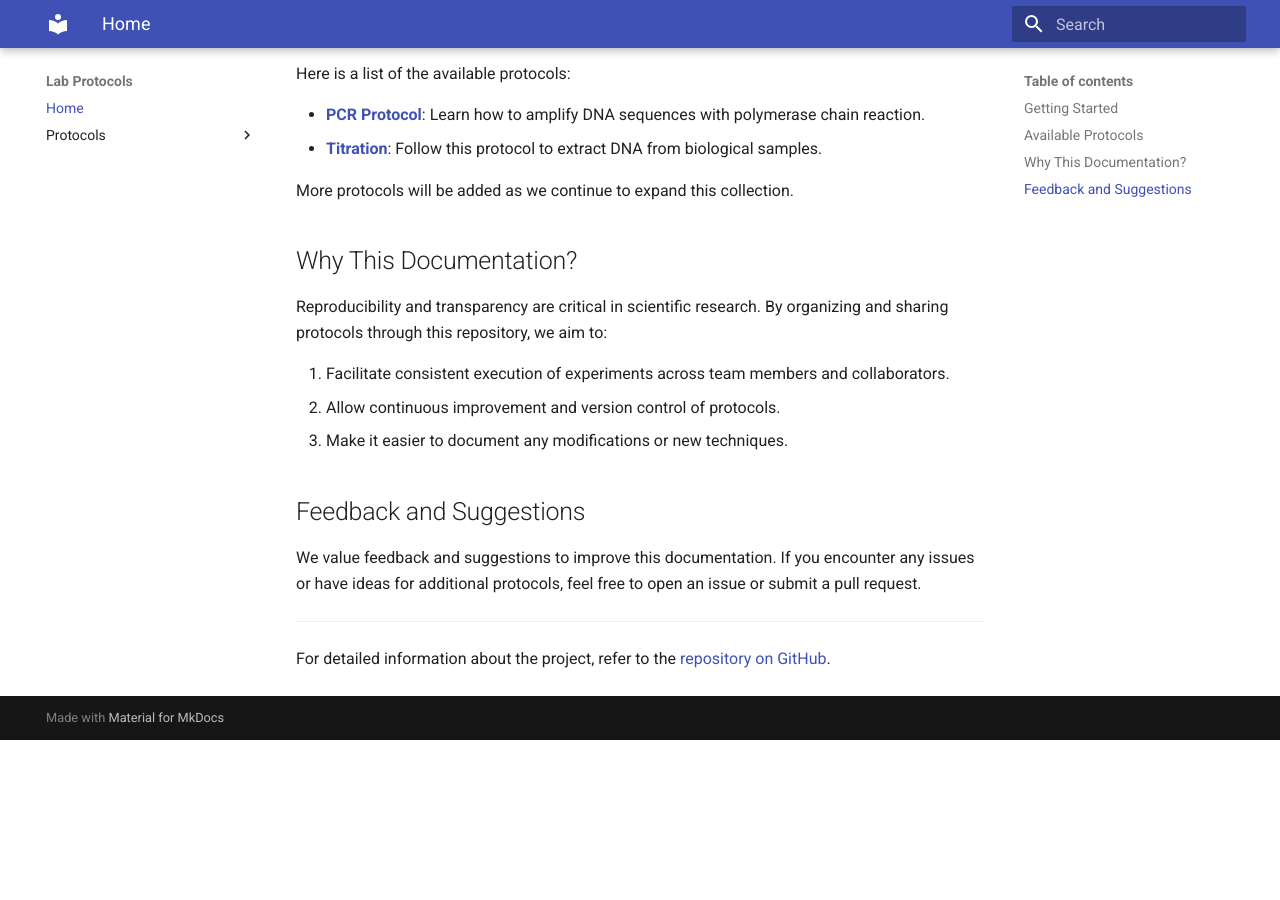
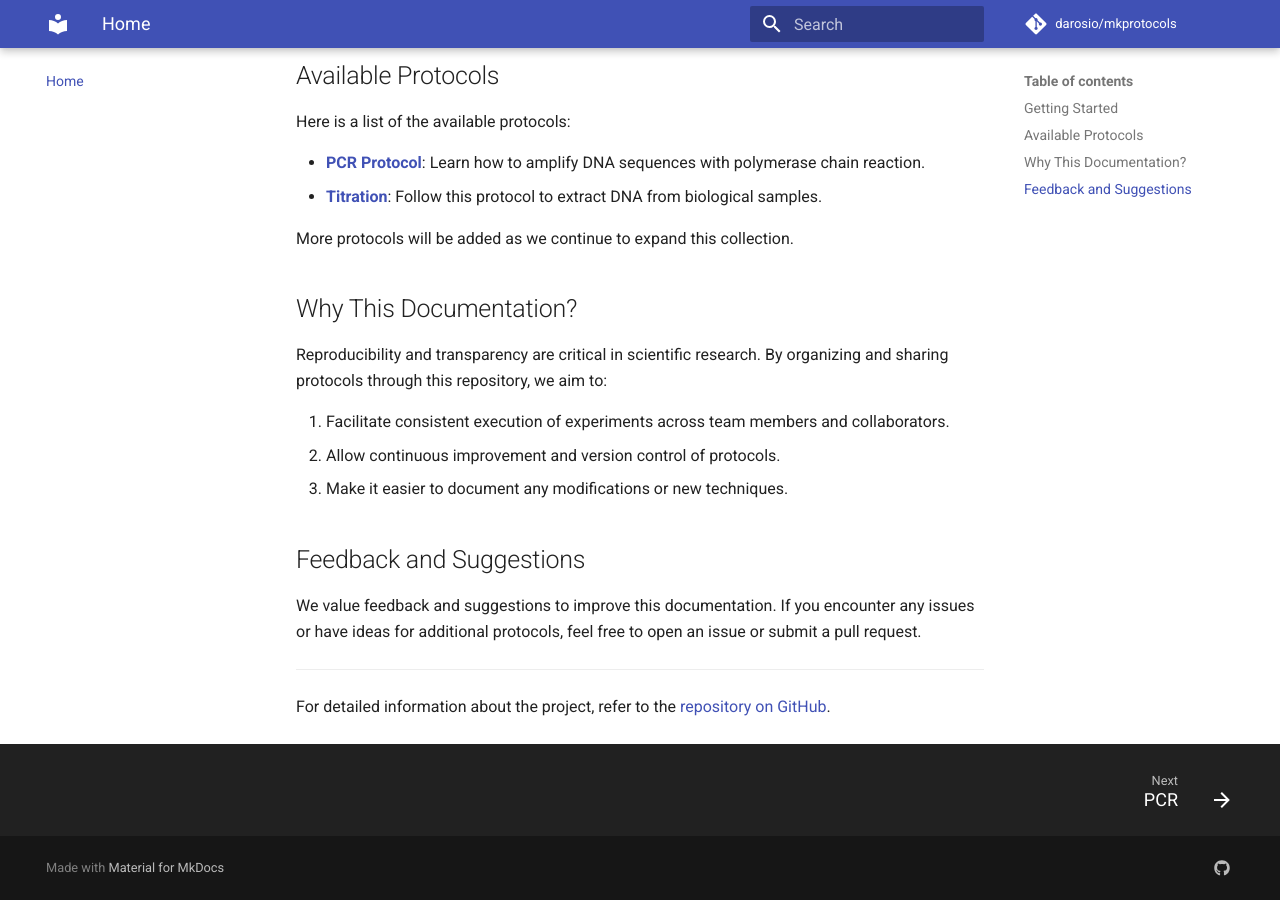
Before and after one commit to darosio/mkprotocols, an MkDocs documentation site: the page built from docs/index.md, in a window 1280 px wide and 900 px high, scrolled down 648 px. Built offline with MkDocs 1.6.1 and Material for MkDocs 9.7.7, drawn with Linux system fonts in a browser that asks for light colours; comment, search, counter and statistics services are not loaded; before the commit the page ends 1388 px from its top, so only the background shows below that.

Commit message:
chore: styling

```diff
--- a/mkdocs.yml
+++ b/mkdocs.yml
@@ -1,6 +1,23 @@
 site_name: Lab Protocols
+site_url: https://darosio.github.io/mkprotocols
+repo_url: https://github.com/darosio/mkprotocols
+repo_name: darosio/mkprotocols
+edit_uri: edit/main/docs/
 theme:
   name: material
+  features:
+    - announce.dismiss
+    - content.action.edit
+    - navigation.footer
+    - navigation.indexes
+    - navigation.instant
+    - navigation.instant.progress
+    - navigation.sections
+    - navigation.tabs
+    - navigation.top
+    - navigation.tracking
+    - navigation.prune
+    - toc.follow
 nav:
   - Home: index.md
   - Protocols:
@@ -13,3 +30,9 @@
   # enabled_iframe: true
   # filename: "{filename}.pdf"
   # path: "pdfs" # Outputs PDFs to 'site/pdfs'
+
+extra:
+  social:
+    - name: GitHub
+      icon: fontawesome/brands/github
+      link: https://github.com/darosio/mkprotocols
```
